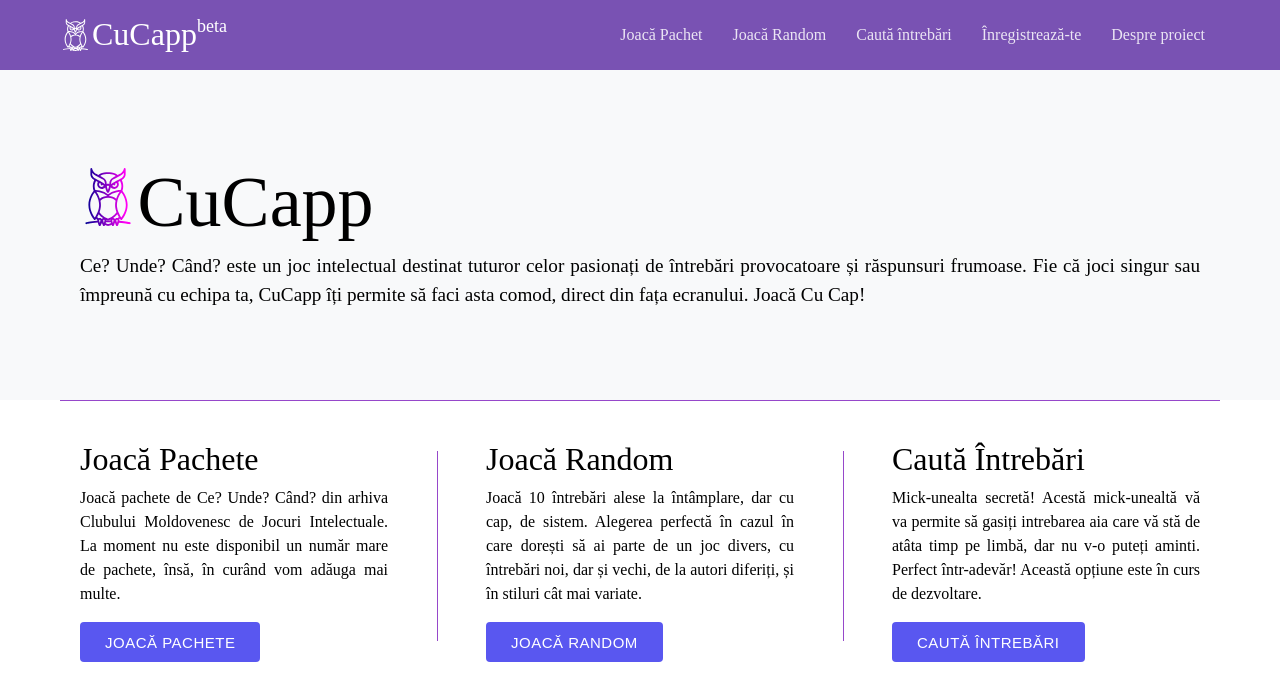
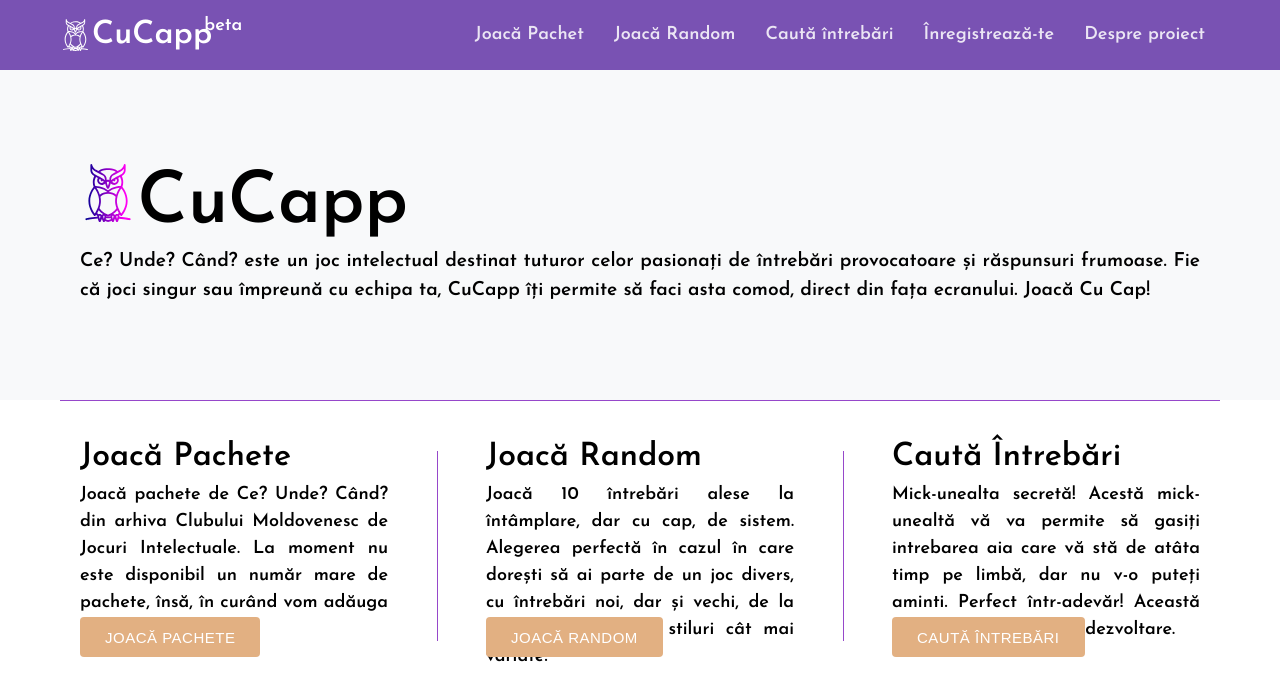
Before and after one commit to lavrric/cucapp, a React (Create React App) app: page / in a window 1280 px wide. Shown: the top 700 px of the page. Built offline with nearby package versions, Linux system fonts and the light colour scheme.

Commit message:
thick orange juice

```diff
--- a/public/index.html
+++ b/public/index.html
@@ -13,7 +13,9 @@
       content="Web site created using create-react-app"
     />
     <link rel="apple-touch-icon" href="%PUBLIC_URL%/logo192.png" />
-    <!--
+
+<link href="https://fonts.googleapis.com/css2?family=Josefin+Sans:wght@600&display=swap" rel="stylesheet">
+<!--
       manifest.json provides metadata used when your web app is installed on a
       user's mobile device or desktop. See https://developers.google.com/web/fundamentals/web-app-manifest/
     -->
--- a/src/App.scss
+++ b/src/App.scss
@@ -5,7 +5,8 @@ $button-color: #007bff;
 body {
   background-color: #ffffff;
   padding: 0 60px;
-  font-family: "Futura";
+  font-family: 'Josefin Sans', sans-serif;
+  font-size: large;
 }
 
 a {
--- a/src/components/custom-button/custom-button.scss
+++ b/src/components/custom-button/custom-button.scss
@@ -1,7 +1,6 @@
 $base-color: #7952b3;
 $sub-color: #ffe484;
-$button-color: #5957f0;
-$sub-button-color: #5957f0;
+$button-color: #e2b082;
 
 .custom-button {
   width: auto;
@@ -11,7 +10,7 @@ $sub-button-color: #5957f0;
   padding: 0px 25px 0px 25px;
   letter-spacing: 0.5px;
   font-size: 15px;
-  background-color: $sub-button-color;
+  background-color: $button-color;
   border-radius: 0.25rem;
   &.important {
     background-color: $button-color;
--- a/src/components/play/play.jsx
+++ b/src/components/play/play.jsx
@@ -181,7 +181,7 @@ class Play extends React.Component {
             ) : (
               <>
                 <br />
-                <span style={{ fontWeight: "bold" }}>{` Etapa: ${
+                <span style={{ fontWeight: "900" }}>{` Etapa: ${
                   this.props.id == 424242
                     ? this.state.intrebari[this.state.nr_intrebare - 1]
                         .full_etapa
```
